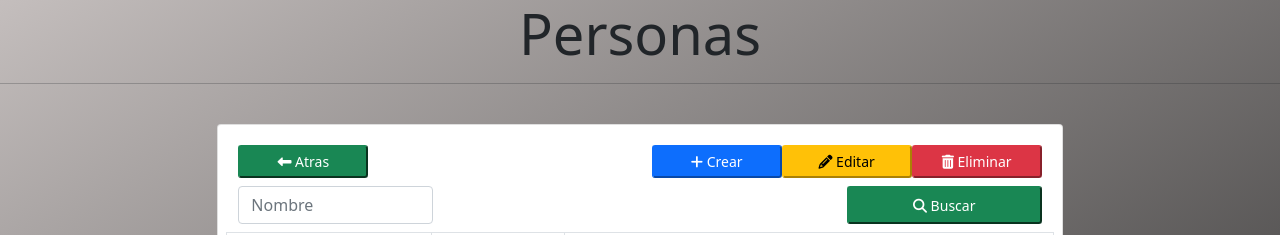
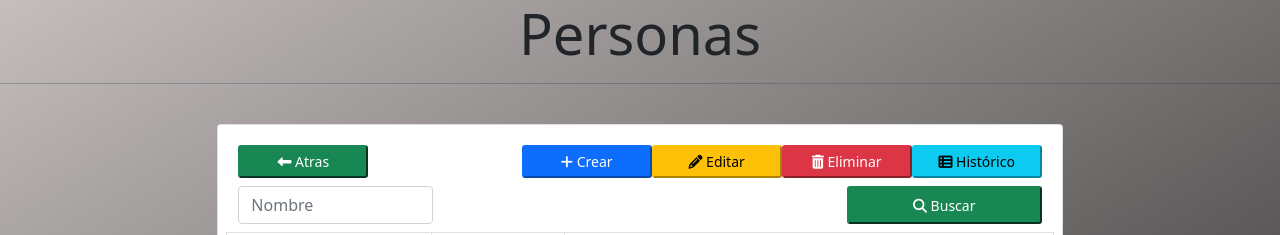
Before and after one commit to Reign-Beaux/WorkTestClient, a JavaScript app: page /persons in a window 1280 px wide. Shown: the top 235 px of the page. Built offline with nearby package versions, Linux system fonts and the light colour scheme; no server answers.

Commit message:
se agregó la  formato de fecha y tambien se agregó modal

```diff
--- a/src/views/persons/Persons.vue
+++ b/src/views/persons/Persons.vue
@@ -29,6 +29,11 @@
                                     @click="deletePerson">
                                     <i class="fa-solid fa-trash-can"></i>
                                     Eliminar
+                                </button>
+                                <button class="btn-info btn-sm btn-index"
+                                    @click="historicPerson">
+                                    <i class="fa-solid fa-table-list"></i>
+                                    Histórico
                                 </button>
                             </div>
                         </div>
@@ -63,7 +68,7 @@
                                         @click="setCurrentId(person.id)">
                                         <td>{{person.nombre}}</td>
                                         <td>{{person.edad}}</td>
-                                        <td>{{person.fechaNacimiento}}</td>
+                                        <td>{{formatDate(person.fechaNacimiento)}}</td>
                                     </tr>
                                 </tbody>
                             </table>
@@ -78,11 +83,18 @@
             :personId="personId"
             @close="showPersonModal = false"
             @getPersons="getPersons" />
+        <HistoricPersonModal
+            :show="showHistoricModal"
+            :title="title"
+            :personId="personId"
+            @close="showHistoricModal = false"
+            @getPersons="getPersons" />
     </div>
 </template>
 <script>
 import axios from 'axios'
 import NewPersonModal from './NewPersonModal.vue'
+import HistoricPersonModal from './HistoricPersonModal.vue'
 axios.defaults.headers.common['Access-Control-Allow-Origin'] = '*'
 export default {
 name: 'PersonsCRUD',
@@ -91,6 +103,7 @@ data()
     return {
         personId: null,
         showPersonModal: false,
+        showHistoricModal: false,
         title: "",
         persons: [],
         currentId: null,
@@ -105,7 +118,8 @@ data()
     }
 },
 components: {
-    NewPersonModal
+    NewPersonModal,
+    HistoricPersonModal
 },
 methods: {
     back () {
@@ -142,11 +156,21 @@ methods: {
         }
         this.getPersons()
     },
+    historicPerson () {
+        if (this.checkSelected()) return
+
+        this.personId = this.currentId
+        this.showHistoricModal = true
+        this.title = "Histórico de Cambios"
+    },
     checkSelected () {
         if (![null, undefined].includes(this.currentId)) return false
 
         alert("Nada Seleccionado")
         return true
+    },
+    formatDate (value) {
+        return value.split('T')[0]
     }
 },
 mounted () {
```
